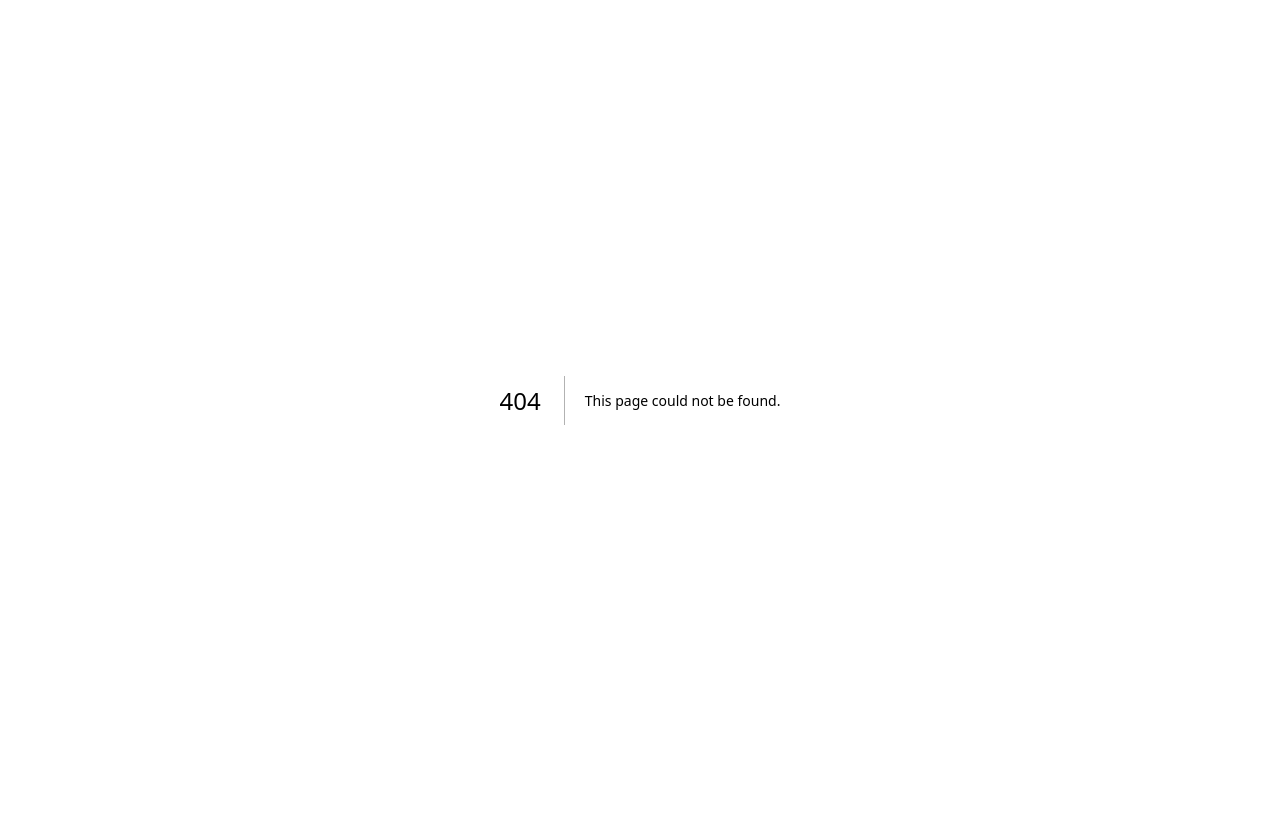
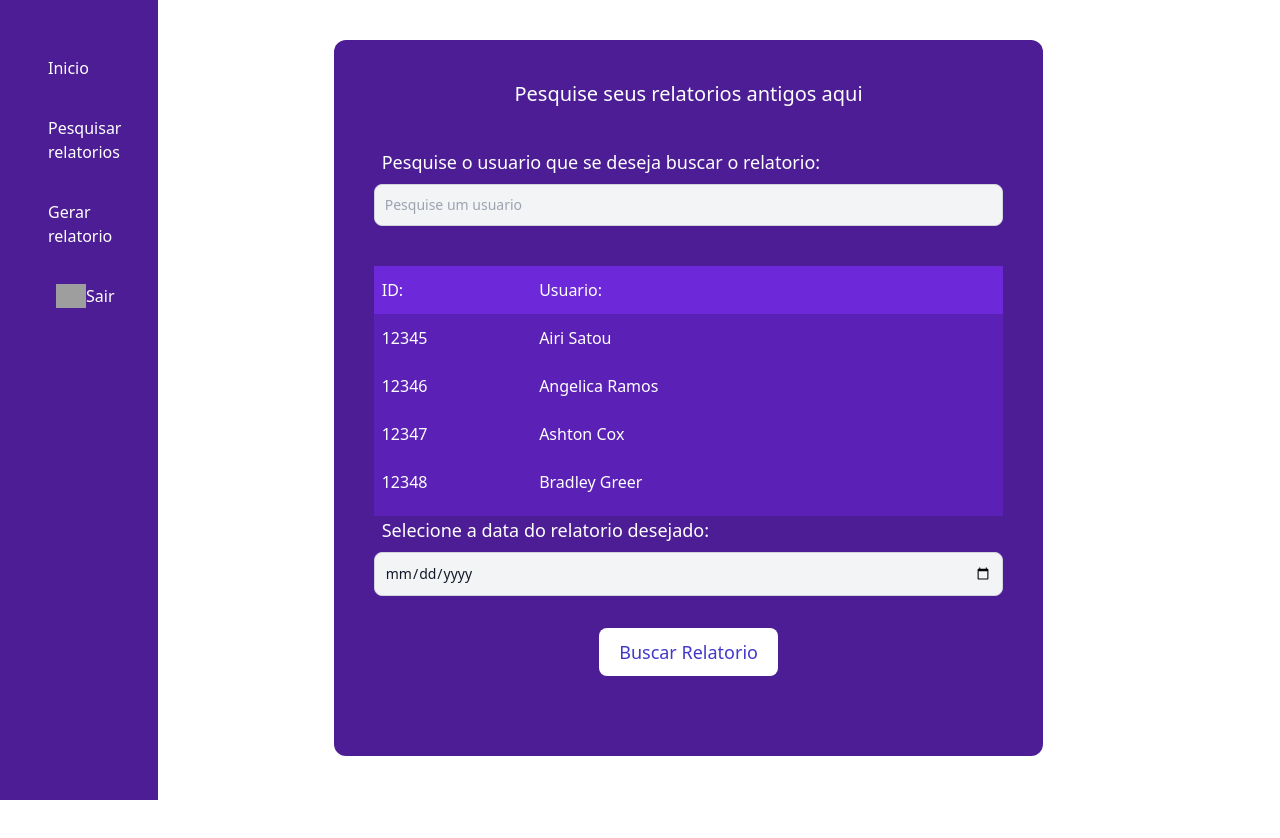
Before and after one commit to jsassessoria-consultoria/monitory-dashboard, a Next.js app: page /searchReports in a window 1280 px wide. Before the commit this address had no page. Shown: the top 838 px of the page. Before the commit the page ends 800 px from the top, so only its background shows below. Built offline with nearby package versions, Linux system fonts and the light colour scheme; no server answers; sample sign-in values are in the browser's storage; grey boxes are pictures that could not be loaded.

Commit message:
criando componente e pagina de pesquisar relatorios

```diff
--- a/src/components/Navbar/index.tsx
+++ b/src/components/Navbar/index.tsx
@@ -3,9 +3,9 @@ import Link from 'next/link';
 import Image from 'next/image';
 import { signOut } from 'next-auth/react';
 
-const container = cva(['flex w-1/3']);
+const container = cva(['flex w-1/6']);
 const mainMenu = cva([
-  ' inline-flex flex-col bg-violet-900 h-screen w-1/2 '
+  ' inline-flex flex-col bg-violet-900 h-screen w-full '
 ]);
 const linknav = cva([
   'flex font-medium text-white ml-10 mb-5 hover:bg-white hover:text-black p-2 rounded'
@@ -20,7 +20,7 @@ const Navbar = () => {
           <Link className={linknav()} href="/">
             Inicio
           </Link>
-          <Link className={linknav()} href="#">
+          <Link className={linknav()} href="/searchReports">
             Pesquisar relatorios
           </Link>
           <Link className={linknav()} href="#">
--- /dev/null
+++ b/src/components/reportForm/index.tsx
@@ -0,0 +1,181 @@
+import { cva } from 'class-variance-authority';
+import { useState, useEffect } from 'react';
+import Input from '../inputs/input';
+import Button from '../inputs/button';
+import axios from 'axios';
+
+const errorarea = cva(['bg-red-600 rounded-lg mb-10 text-center']);
+const sucessarea = cva(['bg-green-600 rounded-lg mt-10 text-center']);
+const container = cva([
+  'flex flex-col text-white w-3/4 p-10 h-3/4 bg-violet-900 rounded-xl'
+]);
+const title = cva(['text-center text-white text-xl mb-10']);
+const titleContainer = cva(['bg-violet-700  h-12 flex']);
+const mainContainer = cva(['overflow-y-scroll h-1/4 ']);
+const dataContainer = cva([
+  'bg-violet-800  h-12 flex hover:bg-violet-600 '
+]);
+const dataContainerSelect = cva([
+  'bg-violet-600  h-12 flex hover:bg-violet-600 '
+]);
+const idArea = cva(['text-white font-medium w-1/4 mt-3 ml-2']);
+const userArea = cva(['text-white font-medium w-1/2 mt-3']);
+const buttonarea = cva([
+  'flex items-center w-full justify-center mt-8'
+]);
+const arrayEmpty = cva([
+  'text-white text-center font-medium mt-10 mb-10'
+]);
+
+interface ModalProps {
+  inputDate: boolean;
+  message: string;
+}
+type User = {
+  id: number;
+  name: string;
+};
+
+const ReportForm = (props: ModalProps) => {
+  const [dataTest, setDatatest] = useState<User[]>([
+    { id: 12345, name: 'Airi Satou' }, //esses dados estão simulando o recebimento dos usuarios no back-end
+    { id: 12346, name: 'Angelica Ramos' },
+    { id: 12347, name: 'Ashton Cox' },
+    { id: 12348, name: 'Bradley Greer' },
+    { id: 12349, name: 'Brenden Wagner' },
+    { id: 15342, name: 'Caesar Vance' },
+    { id: 16343, name: 'Cara Stevens' },
+    { id: 17341, name: 'Cedric Kelly' },
+    { id: 14341, name: 'Gloria Little' },
+    { id: 19342, name: 'Jenette Caldwell' }
+  ]);
+  const [dataInit, setDataInit] = useState<User[]>([]);
+  const [idValue, setIdvalue] = useState<number>();
+  const [error, setError] = useState<String>();
+  const [sucess, setSucess] = useState<String>();
+
+  useEffect(() => {
+    setDataInit(dataTest);
+  }, [setDataInit]);
+
+  const searchUsers = (e: any) => {
+    if (e.target.value == '') {
+      setDatatest(dataInit);
+    } else {
+      const filterdata = dataTest.filter(data => {
+        const { name } = data;
+        return name.toLowerCase().includes(e.target.value);
+      });
+      setDatatest(filterdata);
+    }
+  };
+
+  const handleSubmit = (e: any) => {
+    e.preventDefault();
+    const { date, user } = e.target;
+
+    if (user.value == '') {
+      setSucess('');
+      setError('o usuário não foi selecionado!!');
+    } else {
+      axios.post('#', { id: user.value, date: date.value }).then(()=>{
+        setError('');
+        setSucess('relatorio solicitado com sucesso'); //ficara essa mensagem por enquanto para representar o retorno do backEnd mas posteriormente ela sera substituida
+      }).catch(()=>{
+        setSucess('');
+        setError('Relatorio não enviado tente novamente');
+      });
+    }
+
+  };
+
+  const handleDate = (e: any) => {
+    const date = new Date();
+
+    let dateArray = e.target.value.split('-');
+
+    if (dateArray[0] > date.getFullYear()) {
+      e.target.value = '';
+    } else if (dateArray[0] == date.getFullYear()) {
+      if (dateArray[1] > date.getMonth() + 1) {
+        e.target.value = '';
+      } else if (dateArray[1] == date.getMonth() + 1) {
+        if (dateArray[2] > date.getDate()) {
+          e.target.value = '';
+        }
+      }
+    }
+  };
+
+  return (
+    <div className={container()}>
+      <div className={title()}>{props.message}</div>
+      <form onSubmit={handleSubmit}>
+        <Input
+          placeholder="Pesquise um usuario"
+          id="search"
+          title="Pesquise o usuario que se deseja buscar o relatorio:"
+          name="search"
+          type="text"
+          onChange={searchUsers}
+        />
+        {error === '' ? (<div></div>) : (<div className={errorarea()}>{error}</div>)}
+        {sucess === '' ? (<div></div>) : (<div className={sucessarea()}>{sucess}</div>)}
+        <div className={titleContainer()}>
+          <div className={idArea()}>ID: </div>
+          <div className={userArea()}>Usuario:</div>
+        </div>
+        {dataTest.length === 0 ? (
+          <div className={arrayEmpty()}>
+            A pesquisa não encontrou resutados, Tente novamente!!
+          </div>
+        ) : (
+          <div className={mainContainer()}>
+            <input
+              id="user"
+              name="user"
+              value={idValue}
+              type="hidden"
+              required
+            />
+            {dataTest.map((data): any => (
+              <div
+                key={data.id}
+                className={
+                  data.id == idValue
+                    ? dataContainerSelect()
+                    : dataContainer()
+                }
+                onClick={() => {
+                  setIdvalue(data.id);
+                }}
+              >
+                <div className={idArea()}>{data.id} </div>
+                <div className={userArea()}>{data.name}</div>
+              </div>
+            ))}
+          </div>
+        )}
+        {props.inputDate ? (
+          <div>
+            <Input
+              id="date"
+              title="Selecione a data do relatorio desejado:"
+              name="date"
+              type="date"
+              onChange={handleDate}
+              required
+            />
+          </div>
+        ) : (
+          <div></div>
+        )}
+        <div className={buttonarea()}>
+          <Button type="submit" title="Buscar Relatorio" />
+        </div>
+      </form>
+    </div>
+  );
+};
+
+export default ReportForm;
--- a/src/pages/index.tsx
+++ b/src/pages/index.tsx
@@ -4,12 +4,11 @@ import { useEffect, useState } from 'react';
 import Navbar from 'src/components/Navbar';
 import Input from 'src/components/inputs/input';
 import Button from 'src/components/inputs/button';
-import Link from 'next/link';
 import Image from 'next/image';
 import Head from 'next/head';
 
 const container = cva(['text-white flex']);
-const BgContainer = cva(['flex flex-col w-1/2']);
+const BgContainer = cva(['flex flex-col w-1/2 ml-44 md:ml-20']);
 const searchContainer = cva([' bg-violet-900 p-3 rounded-lg mb-10']);
 const titleContainer = cva(['bg-violet-900  h-12 flex']);
 const dataContainer = cva(['bg-violet-800  h-12 flex ']);
@@ -107,7 +106,7 @@ export default function Home() {
           <div className={titleContainer()}>
             <div className={idArea()}>ID: </div>
             <div className={userArea()}>Usuario:</div>
-            <div className={actionArea()}>Ação: </div>
+            <div className={actionArea()}>Ação:</div>
           </div>
           {dataTest.length === 0 ? (
             <div className={arrayEmpty()}>
@@ -145,7 +144,7 @@ export default function Home() {
                     <div className={userArea()}>{data.name}</div>
                   )}
                   <div className={actionArea()}>
-                    <Link href="#">
+
                       <Image
                         src="/../public/images/editar.png"
                         alt="editar"
@@ -157,10 +156,8 @@ export default function Home() {
                           setIsEdit(true);
                           setCatchId(data.id);
                         }}
-                      />
-                    </Link>
+                     />
 
-                    <Link href="#">
                       <Image
                         src="/../public/images/delete.png"
                         alt="deletar"
@@ -171,7 +168,7 @@ export default function Home() {
                         id={data.name}
                         onClick={deleteData}
                       />
-                    </Link>
+
                   </div>
                 </div>
               ))}
--- /dev/null
+++ b/src/pages/searchReports/index.tsx
@@ -0,0 +1,31 @@
+import Head from 'next/head';
+import { cva } from 'class-variance-authority';
+import { useSession } from 'next-auth/react';
+import { useEffect } from 'react';
+import Navbar from 'src/components/Navbar';
+import ReportForm from 'src/components/reportForm';
+
+const container = cva(['flex']);
+const bgContainer = cva(['ml-44 md:ml-20 mt-10 w-full']);
+export default function SearchReports() {
+  const { status } = useSession();
+  useEffect(() => {
+    if (status === 'unauthenticated') {
+      window.location.href = '/auth/signIn';
+    }
+  }, [status]);
+  if (status === 'authenticated')
+    return (
+      <div className={container()}>
+        <Head>
+          <title>Pesquisar Relatorios</title>
+        </Head>
+        <Navbar />
+        <div className={bgContainer()}>
+          <ReportForm inputDate={true} message='Pesquise seus relatorios antigos aqui'/>
+        </div>
+      </div>
+    );
+
+  return <div>Loading</div>;
+}
```
